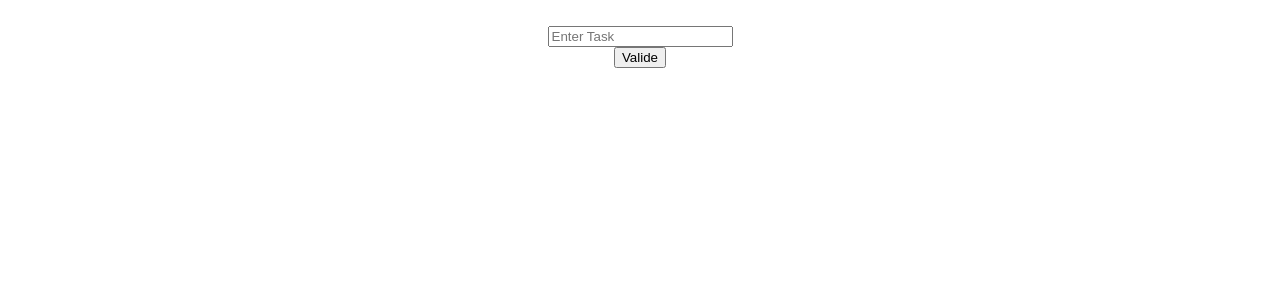
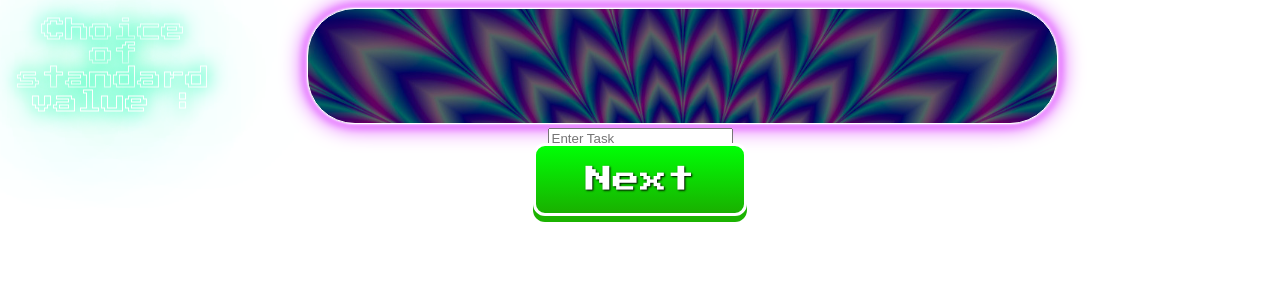
Before and after one commit to AnNaNnq/planningPokerPP, an Angular app: page /game in a window 1280 px wide. Shown: the top 300 px of the page. Built offline with nearby package versions, Linux system fonts and the light colour scheme.

Commit message:
avancé design page game

```diff
--- a/src/app/classes/decorateur/ModeDecorator.ts
+++ b/src/app/classes/decorateur/ModeDecorator.ts
@@ -67,7 +67,7 @@ export abstract class ModeDecorator implements Game {
       return;
     }
 
-    this.html.showText(balise.title, "Turn of " + this.getPlayer(this.actualPlayerTurn));
+    this.html.showText(balise.title, this.getPlayer(this.actualPlayerTurn));
 
     this.html.addHtmlElement("label");
     this.html.addText("Standard value is " + this.getDefaultValue());
@@ -119,17 +119,17 @@ export abstract class ModeDecorator implements Game {
         nameCoffe = key;
       }
 
-      if(notes.includes("?")){
+      if (notes.includes("?")) {
         this.QuestionSelected(nameQuestion);
         return;
-      }else if (notes.includes("cafe")){
+      } else if (notes.includes("cafe")) {
         this.CoffeeSelected(nameCoffe);
         return;
       }
     });
-    if(notes.includes("?")){
+    if (notes.includes("?")) {
       return;
-    }else if(notes.includes("cafe")){
+    } else if (notes.includes("cafe")) {
       return;
     }
     this.html.addHtmlElement("ul", undefined, undefined, true);
@@ -144,7 +144,7 @@ export abstract class ModeDecorator implements Game {
     }
   }
 
-  QuestionSelected(playerName : string){
+  QuestionSelected(playerName: string) {
     const balise = HtmlBalise.getInstance();
     this.html.clearHTML(balise.stValue)
     this.html.clearHTML(balise.endMessage)
@@ -160,7 +160,7 @@ export abstract class ModeDecorator implements Game {
     balise.validateButton.innerText = "Try again";
   }
 
-  CoffeeSelected(playerName : string){
+  CoffeeSelected(playerName: string) {
     const balise = HtmlBalise.getInstance();
     this.html.clearHTML(balise.stValue)
     this.html.clearHTML(balise.endMessage)
@@ -314,7 +314,7 @@ export abstract class ModeDecorator implements Game {
     };
 
     Object.keys(data).forEach((key, index) => {
-      const entry: { [key: string]: any} = {};
+      const entry: { [key: string]: any } = {};
 
       entry[key] = data[key];
       entry['work'] = this.getActualStage() > index + 1;
--- a/src/app/classes/facade/HtmlDisplay.ts
+++ b/src/app/classes/facade/HtmlDisplay.ts
@@ -5,7 +5,7 @@ export class HtmlDisplay{
 
   content = "";
 
-  showText(label : HTMLLabelElement, text : string){
+  showText(label : HTMLDivElement, text : string){
     label.innerText = text;
   }
 
--- a/src/app/classes/singleton/htmlBalise.ts
+++ b/src/app/classes/singleton/htmlBalise.ts
@@ -4,7 +4,7 @@ export class HtmlBalise{
   stValue : HTMLElement
   task : HTMLElement
   endMessage : HTMLElement
-  title : HTMLLabelElement
+  title : HTMLDivElement
   playerButton : HTMLDivElement
   validateButton : HTMLButtonElement
   finishButton : HTMLElement;
@@ -14,7 +14,7 @@ export class HtmlBalise{
     this.stValue = document.getElementById("StandarValue") as HTMLElement
     this.task = document.getElementById("ActualTask") as HTMLElement
     this.endMessage = document.getElementById("endMessage") as HTMLElement
-    this.title = document.getElementById("textToShow") as HTMLLabelElement
+    this.title = document.getElementById("textToShow") as HTMLDivElement
     this.playerButton = document.getElementById("PlayerButton") as HTMLDivElement;
     this.validateButton = document.getElementById("validateButton") as HTMLButtonElement;
     this.finishButton = document.getElementById("finishButton") as HTMLElement;
--- a/src/app/components/game-component/game-component.component.html
+++ b/src/app/components/game-component/game-component.component.html
@@ -1,9 +1,11 @@
 <div class="container" xmlns="http://www.w3.org/1999/html">
-  <label id="textToShow"></label>
+
+  <div class="header">
+    <div id="textToShow"></div>
+    <div id="ActualTask"></div>
+  </div>
 
   <div id="StandarValue"></div>
-
-  <div id="ActualTask"></div>
 
   <div id="endMessage"></div>
 
@@ -15,7 +17,13 @@
     </div>
   </div>
 
-  <button id="validateButton" (click)="valideStage()">Valide</button>
+  <start-button [pushableBackground]="'hsl(111, 100%, 35%)'"
+                [captionBackground]="'linear-gradient(#00ff05, #19b000)'"
+                [captionColor]="'white'"
+                [name]="'Next'"
+                [link]="'/game'" id="validateButton">
+  </start-button>
+  <!-- <button id="validateButton" (click)="valideStage()">Valide</button> -->
 
 
   <start-button [pushableBackground]="'hsl(111, 100%, 35%)'"
--- a/src/app/components/game-component/game-component.component.scss
+++ b/src/app/components/game-component/game-component.component.scss
@@ -6,12 +6,55 @@
   align-items: center;
 }
 
-#textToShow {
+.header {
+  display: grid;
+  grid-template-columns: repeat(11, 1fr);
+}
+
+#textToShow, #StandarValue, #ActualTask {
   color: white;
 }
 
-#input_text {
-  color: white;
+#textToShow {
+  grid-column: 1/2;
+  grid-row: 1;
+  text-align: center;
+  font-family: 'Press Start 2P', serif;
+  font-size: 1.5em;
+  padding: 10px 0;
+  border-radius: 2.5em;
+  margin: 0 20% 0 30%;
+  display: flex;
+  align-items: center;
+  justify-content: center;
+  text-shadow: 0 0 20px #0fa, 0 0 120px #0fa;
+  color: transparent;
+  -webkit-text-stroke: 1px #ffffff;
+}
+
+#StandarValue {
+  font-family: 'Press Start 2P', serif;
+  font-size: 1.2em;
+}
+
+#ActualTask {
+  grid-column: 3 / 10;
+  grid-row: 1;
+  text-align: center;
+  background-image: url("../../../assets/images/hypnotic.jpg");
+  background-size: 100%;
+  border-radius: 2em;
+  padding: 10px 0;
+  border: 1.2px solid white;
+  box-shadow: 0 0 2px #fff, 0 0 7px #fff, 0 0 10px #d000ff, 0 0 25px #d000ff;
+  font-family: 'Press Start 2P', serif;
+  min-height: 80px;
+  font-size: 1.5em;
+  display: flex;
+  align-items: center;
+  justify-content: center;
+  -webkit-text-stroke: 1px #ffffff;
+
 }
 
 #PlayerButton {
--- a/src/app/components/game-component/game-component.component.ts
+++ b/src/app/components/game-component/game-component.component.ts
@@ -67,8 +67,8 @@ export class GameComponentComponent implements AfterViewInit {
           }
         });
       } else {
-        players[1] = "A";
-        players[2] = "B";
+        players[1] = "Michel";
+        players[2] = "Patrick";
       }
     });
     this.game?.setPlayers(players)
```
Also changed, not shown: src/assets/images/hypnotic.jpg (added), 1 other file (tests, documents, lock files or other folders).
